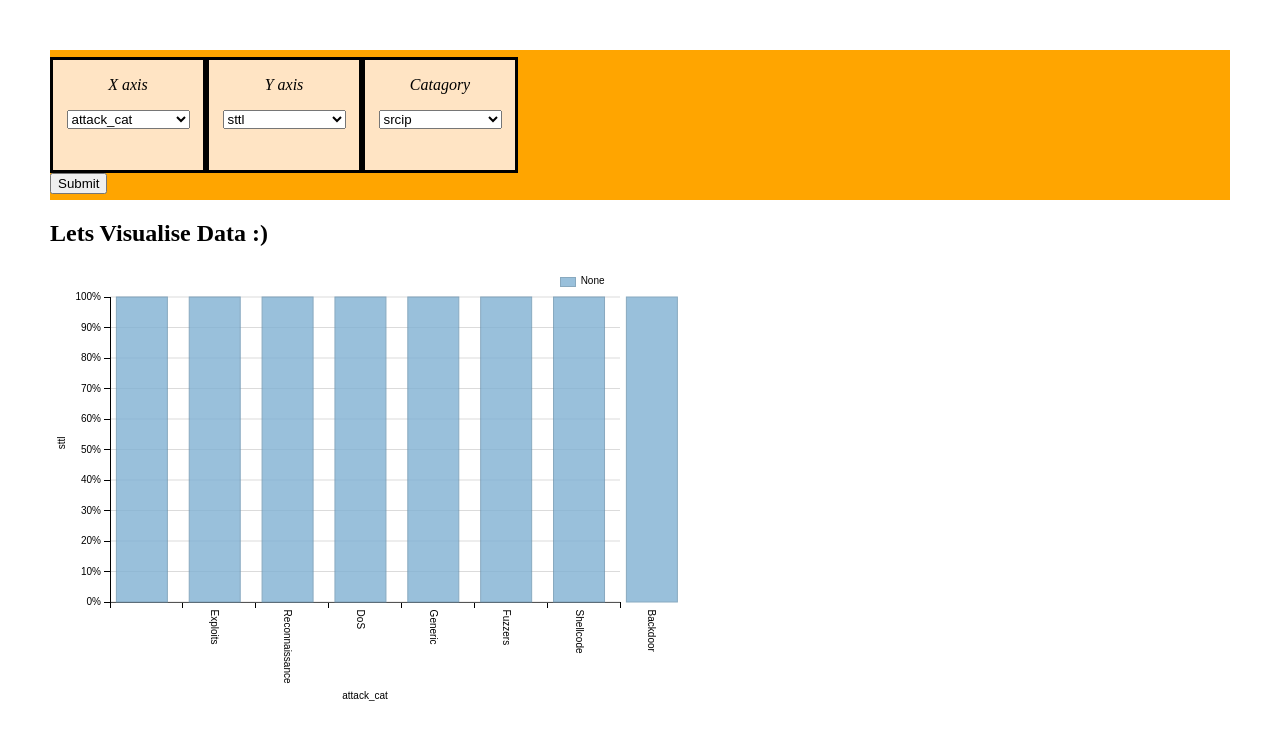
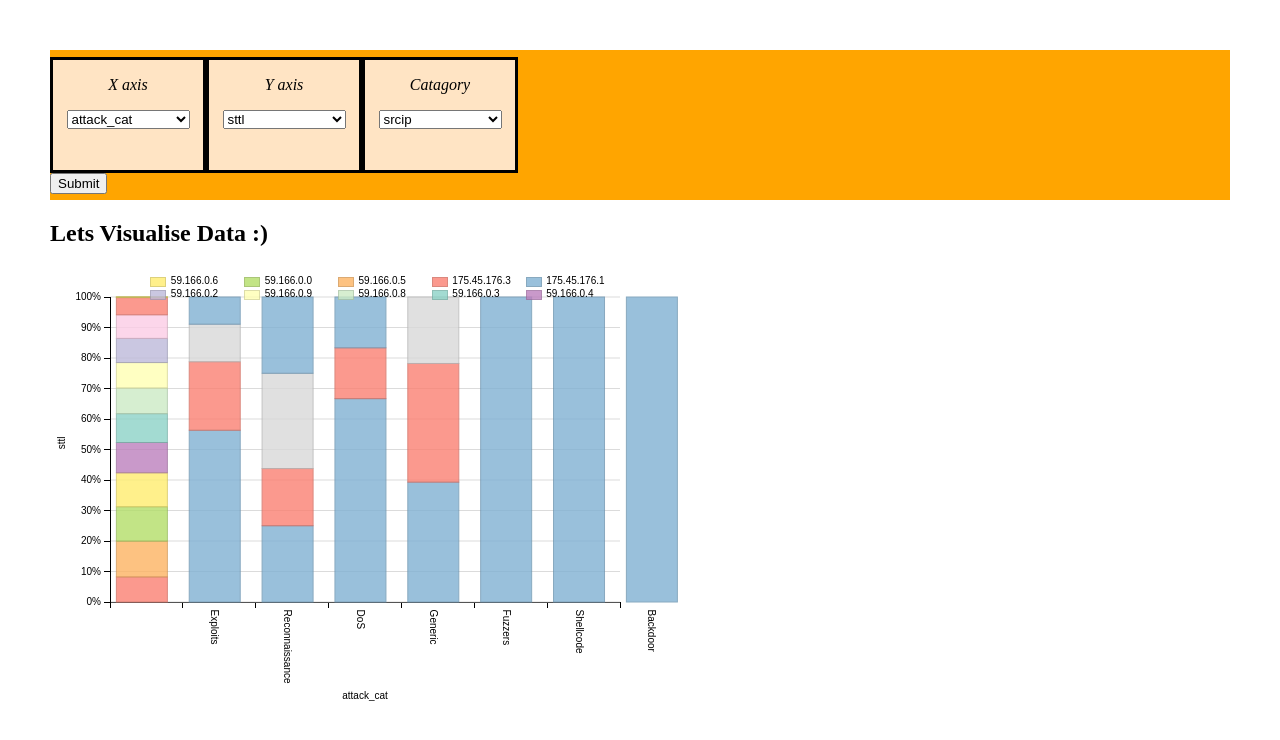
Before and after one commit to dhirajwork/d3-training, a plain HTML site: page index.html in a window 1280 px wide. Both pictures are taken after a click on the button "Submit". Shown: the top 740 px of the page. Drawn offline with Linux system fonts and the light colour scheme.

Commit message:
Update index.html

```diff
--- a/index.html
+++ b/index.html
@@ -273,8 +273,8 @@ var reload=function(){
 
 			//y.showbycent = true;
 			//var y = ChartInstance.addMeasureAxis('y', 'Count');
-			//var s = ChartInstance.addSeries(""+choicecat+"", dimple.plot.bar);
-			var s = ChartInstance.addSeries("None", dimple.plot.bar);
+			var s = ChartInstance.addSeries(""+choicecat+"", dimple.plot.bar);
+			//var s = ChartInstance.addSeries("None", dimple.plot.bar);
 			ChartInstance.addLegend(60, 10, 510, 20, "right");
 			ChartInstance.draw(1500);
 			 });
```
